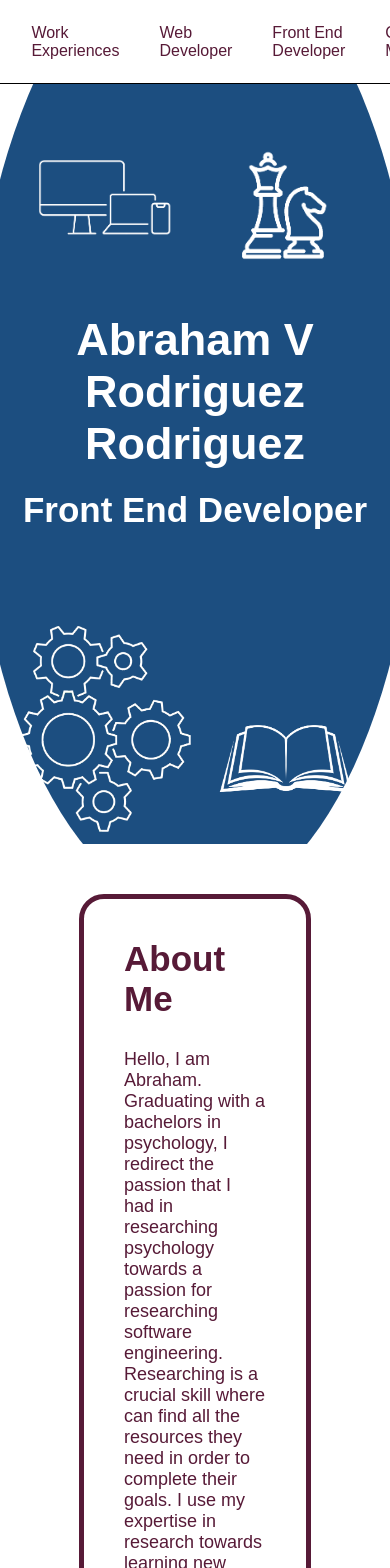
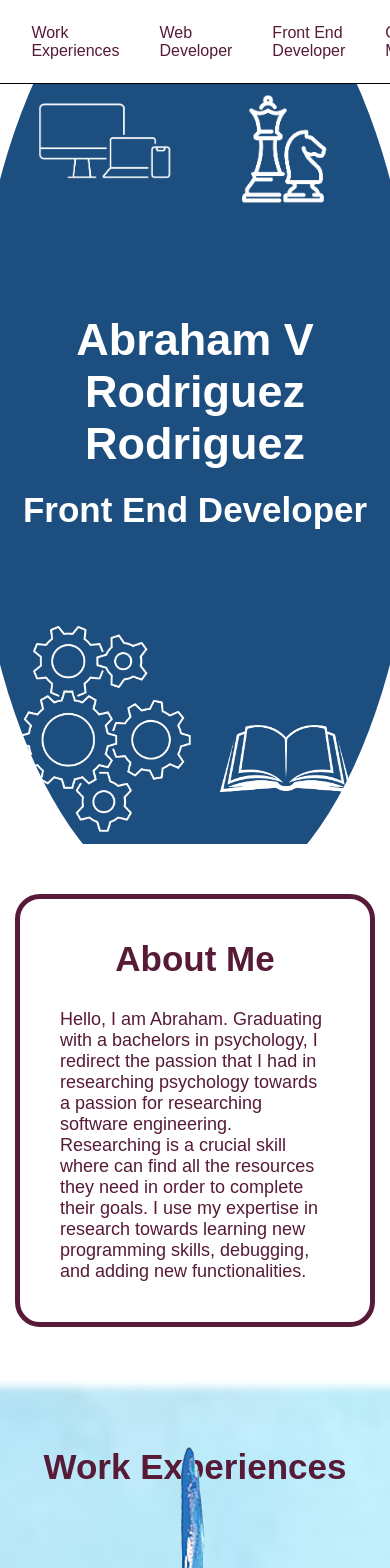
Before and after one commit to avrrodriguez/avrr-portfolio, a Next.js app: page / in a window 390 px wide. Shown: the top 1568 px of the page. Built offline with nearby package versions, Linux system fonts and the light colour scheme.

Commit message:
adds responsiveness to the site

```diff
--- a/src/app/styles/about-me.css
+++ b/src/app/styles/about-me.css
@@ -32,3 +32,14 @@
   display: flex;
   justify-content: center;
 }
+
+@media screen and (max-width: 769px) {
+  .about-me-container {
+    width: 100%;
+    max-width: unset;
+  }
+
+  .about-me {
+    padding: 50px 15px;
+  }
+}
--- a/src/app/styles/top-section.css
+++ b/src/app/styles/top-section.css
@@ -101,3 +101,16 @@
     top: 15vh;
   }
 }
+
+@media screen and (max-width: 769px) {
+  .chess-piece-image,
+  .computer-pencil-image {
+    top: 70px;
+  }
+}
+
+@media screen and (max-height: 700px) {
+  .chess-piece-image, .gear-image {
+    display: none;
+  }
+}
--- a/src/app/styles/work-experience.css
+++ b/src/app/styles/work-experience.css
@@ -166,3 +166,38 @@ div.work-experience {
 #front-end-developer {
   scroll-margin-top: 100px;
 }
+
+@media screen and (max-width: 769px) {
+  .work-experience-info {
+    flex-direction: column;
+    align-items: center;
+  }
+
+  .work-experience-description {
+    padding: 0px 15px;
+    text-align: center;
+  }
+
+  .work-experience-tools,
+  .work-experience-skills
+  {
+    width: 100%;
+  }
+
+  .work-experience-tools-info,
+  .work-experience-skills-info
+  {
+    flex-direction: column;
+    align-items: center;
+  }
+
+  .work-experience-tools-info > div,
+  .work-experience-skills-info > div
+  {
+    width: 100%;
+  }
+
+  .contact-section > h5 {
+    text-align: center;
+  }
+}
```
